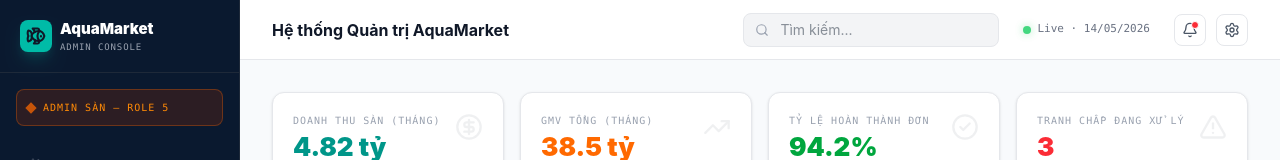
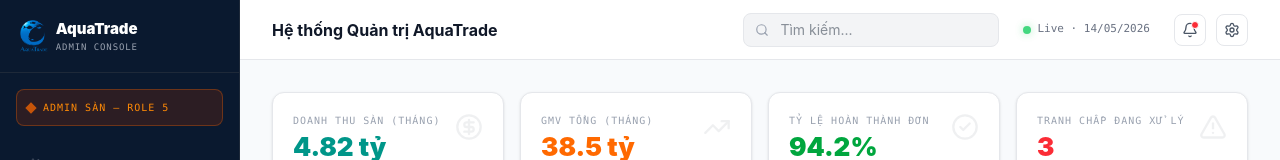
Before and after one commit to NguyenDucNhat3006/AquaTrade_B2B-Seafood-Marketplace, a React (Vite) app in the folder frontend/: page /admin in a window 1280 px wide. Shown: the top 160 px of the page. Built offline with nearby package versions, Linux system fonts and the light colour scheme.

Commit message:
Fix name and add logo

```diff
--- a/frontend/src/App.jsx
+++ b/frontend/src/App.jsx
@@ -28,11 +28,9 @@ const AdminLayout = () => {
       {/* SIDEBAR NAVIGATION */}
       <aside className="w-60 bg-[#0a192f] text-gray-300 flex flex-col shrink-0 border-r border-gray-800 overflow-y-auto">
         <div className="p-5 border-b border-gray-800 flex items-center gap-2">
-          <div className="w-8 h-8 bg-teal-500 rounded-lg flex items-center justify-center text-gray-900 shadow-lg shadow-teal-500/20">
-            <Fish size={20} strokeWidth={2.5} />
-          </div>
+          <img src="/logo.png" alt="AquaTrade Logo" className="h-8 w-auto object-contain" />
           <div className="leading-none">
-            <span className="text-[15px] font-black text-white block">AquaMarket</span>
+            <span className="text-[15px] font-black text-white block">AquaTrade</span>
             <span className="text-[9px] font-mono text-gray-400 uppercase tracking-widest mt-1">Admin Console</span>
           </div>
         </div>
@@ -116,7 +114,7 @@ const AdminLayout = () => {
       <main className="flex-1 flex flex-col min-w-0">
         <header className="h-15 bg-white border-b border-gray-200 px-8 flex items-center justify-between sticky top-0 z-10 shrink-0">
           <h1 className="text-[16px] font-bold text-gray-900">
-            Hệ thống Quản trị AquaMarket
+            Hệ thống Quản trị AquaTrade
           </h1>
 
           <div className="flex items-center gap-6">
--- a/frontend/src/layouts/AdminLayout.jsx
+++ b/frontend/src/layouts/AdminLayout.jsx
@@ -13,11 +13,9 @@ const AdminLayout = () => {
       {/* ================= SIDEBAR DÙNG CHUNG ================= */}
       <aside className="w-60 bg-[#0a192f] text-gray-300 flex flex-col shrink-0 border-r border-gray-800 overflow-y-auto">
         <div className="p-5 border-b border-gray-800 flex items-center gap-2">
-          <div className="w-8 h-8 bg-teal-500 rounded-lg flex items-center justify-center text-gray-900 shadow-lg shadow-teal-500/20">
-            <Fish size={20} strokeWidth={2.5} />
-          </div>
+          <img src="/logo.png" alt="AquaTrade Logo" className="h-8 w-auto object-contain" />
           <div className="leading-none">
-            <span className="text-[15px] font-black text-white block">AquaMarket</span>
+            <span className="text-[15px] font-black text-white block">AquaTrade</span>
             <span className="text-[9px] font-mono text-gray-400 uppercase tracking-widest mt-1">Admin Console</span>
           </div>
         </div>
--- a/frontend/src/pages/admin/GradingStandards.jsx
+++ b/frontend/src/pages/admin/GradingStandards.jsx
@@ -204,7 +204,7 @@ const GradingStandards = () => {
          <div className="flex gap-4">
             <Scale className="text-gray-400" size={32} />
             <div className="max-w-2xl text-xs text-gray-500 leading-relaxed">
-               <strong>Tuyên bố từ chối trách nhiệm (Disclaimer):</strong> Tài liệu này là Tiêu chuẩn cơ sở (TCCS) phục vụ giao dịch nội bộ AquaMarket. QCVN 01-190:2020 và các quy định của Nhà nước luôn được ưu tiên tuyệt đối. Sàn đóng vai trò trung gian kết nối và xác thực hình thức hồ sơ.
+               <strong>Tuyên bố từ chối trách nhiệm (Disclaimer):</strong> Tài liệu này là Tiêu chuẩn cơ sở (TCCS) phục vụ giao dịch nội bộ AquaTrade. QCVN 01-190:2020 và các quy định của Nhà nước luôn được ưu tiên tuyệt đối. Sàn đóng vai trò trung gian kết nối và xác thực hình thức hồ sơ.
             </div>
          </div>
          <div className="text-right shrink-0">
--- a/frontend/src/pages/buyer/BuyerDashboard.jsx
+++ b/frontend/src/pages/buyer/BuyerDashboard.jsx
@@ -429,10 +429,8 @@ const BuyerDashboard = () => {
       {/* ================= SIDEBAR ================= */}
       <aside className="w-60 bg-[#0a192f] text-white flex flex-col shrink-0">
         <div className="h-16 flex items-center px-6 border-b border-gray-700">
-          <div className="w-8 h-8 bg-teal-500 rounded-lg flex items-center justify-center text-gray-900 shadow-lg shadow-teal-400/20">
-            <Fish size={18} strokeWidth={2.5} />
-          </div>
-          <span className="text-lg font-bold ml-2">AquaMarket</span>
+          <img src="/logo.png" alt="AquaTrade Logo" className="h-8 w-auto object-contain" />
+          <span className="text-lg font-bold ml-2">AquaTrade</span>
         </div>
         <nav className="flex-1 px-4 py-6 space-y-1">
           <NavItem label="Sàn giao dịch" active={activeTab === 'Sàn giao dịch'} onClick={() => setActiveTab('Sàn giao dịch')} icon={<Store size={16} />} />
--- a/frontend/src/pages/login/LoginPage.jsx
+++ b/frontend/src/pages/login/LoginPage.jsx
@@ -56,9 +56,7 @@ export default function LoginPage() {
 
                 <div className="z-10 max-w-md">
                     <div className="flex items-center gap-3 mb-8">
-                        <span className="material-symbols-outlined text-[#71f8e4] text-4xl">
-                            waves
-                        </span>
+                        <img src="/logo.png" alt="AquaTrade Logo" className="h-12 w-auto object-contain" />
                         <h1 className="text-5xl font-bold tracking-tight">AquaTrade</h1>
                     </div>
 
@@ -82,9 +80,7 @@ export default function LoginPage() {
             {/* Mobile Header */}
             <header className="md:hidden w-full h-20 aqua-gradient flex items-center px-4">
                 <div className="flex items-center gap-2">
-                    <span className="material-symbols-outlined text-[#71f8e4] text-3xl">
-                        waves
-                    </span>
+                    <img src="/logo.png" alt="AquaTrade Logo" className="h-8 w-auto object-contain" />
                     <span className="text-2xl text-white font-bold">AquaTrade</span>
                 </div>
             </header>
--- a/frontend/src/pages/seller/SellerDashboard.jsx
+++ b/frontend/src/pages/seller/SellerDashboard.jsx
@@ -13,11 +13,9 @@ const SellerDashboard = () => {
       {/* SIDEBAR */}
       <aside className="w-56 bg-[#0a192f] text-gray-300 flex flex-col shrink-0 border-r border-gray-800 overflow-y-auto">
         <div className="p-5 border-b border-gray-800 flex items-center gap-2">
-          {/* <div className="w-8 h-8 bg-teal-400 rounded-lg flex items-center justify-center text-gray-900 shadow-lg shadow-teal-400/20">
-            <Fish size={18} strokeWidth={2.5} />
-          </div> */}
+          <img src="/logo.png" alt="AquaTrade Logo" className="h-8 w-auto object-contain" />
           <div className="leading-none">
-            <span className="text-[15px] font-black text-white block">AquaMarket</span>
+            <span className="text-[15px] font-black text-white block">AquaTrade</span>
             <span className="text-[9px] font-mono text-gray-500 uppercase tracking-widest">B2B · Người Bán</span>
           </div>
         </div>
```
Also changed, not shown: frontend/public/logo.png (added).
